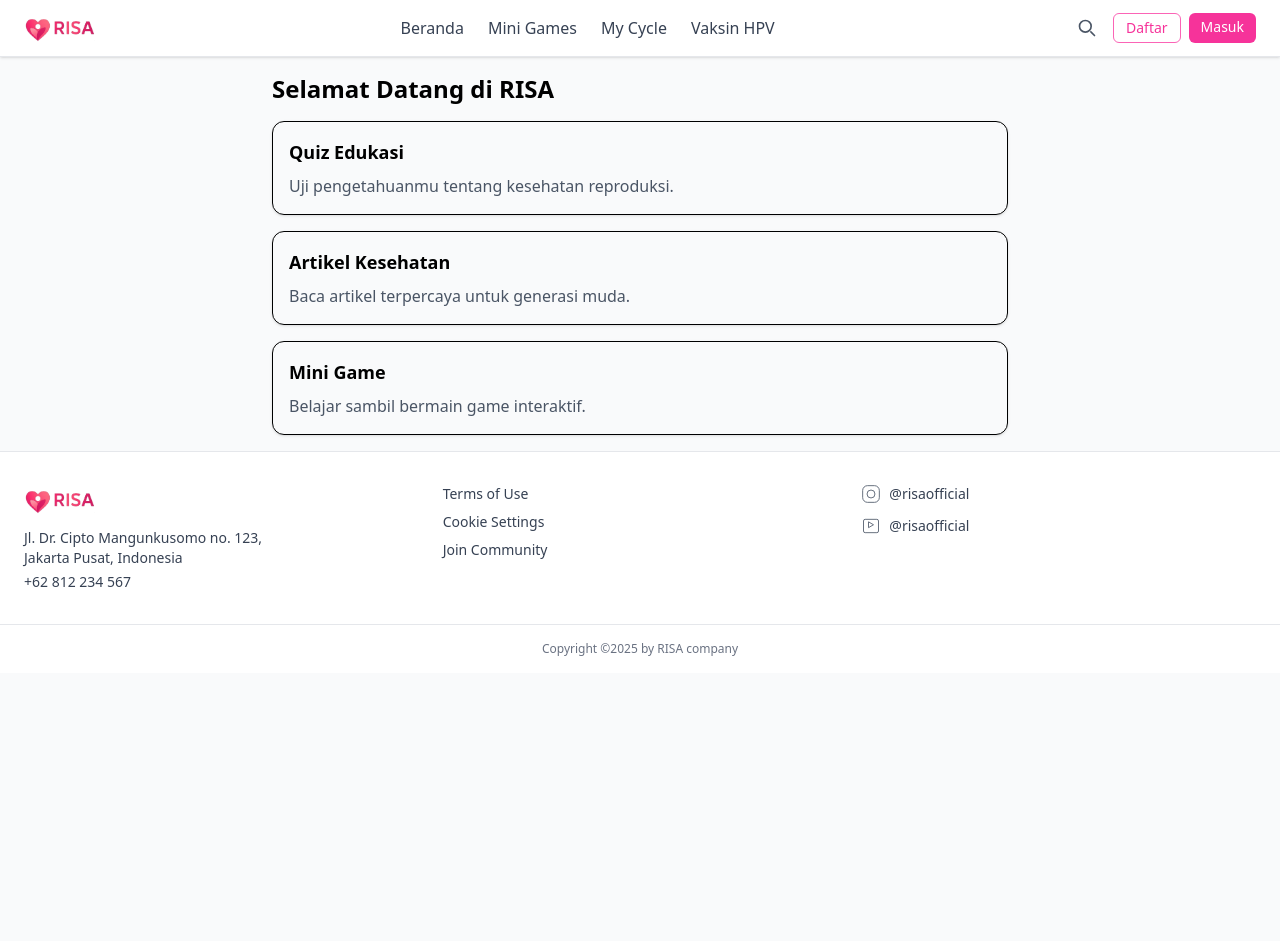
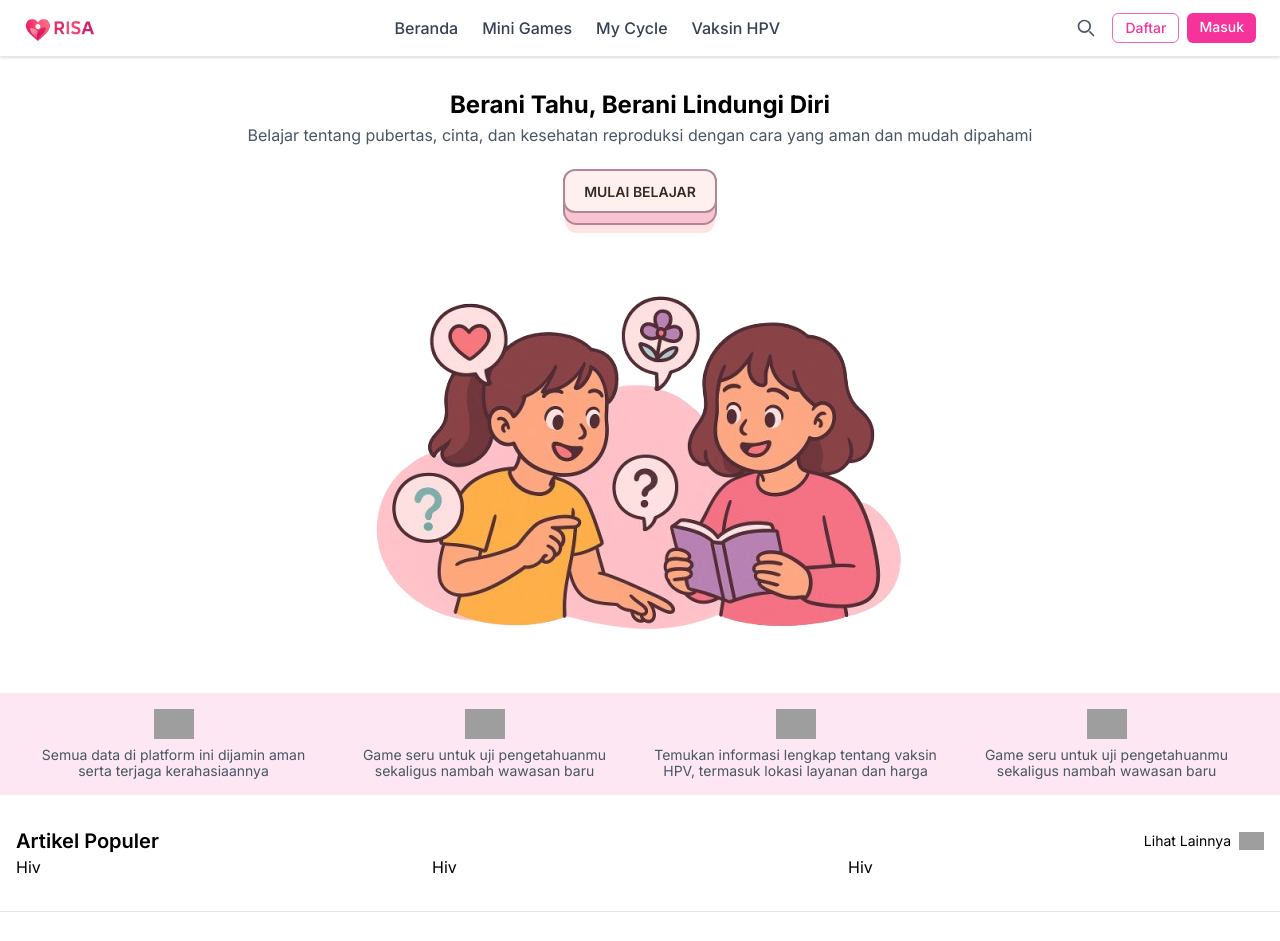
Before and after one commit to RISA-Remaja-Indonesia-Sehat/RISA, a website with bundled scripts: page client/public/index.html in a window 1280 px wide. Shown: the top 941 px of the page. Before the commit the page ends 800 px from the top, so only its background shows below. Built offline with nearby package versions, Linux system fonts and the light colour scheme; grey boxes are pictures that could not be loaded.

Commit message:
add Hero and Features section

```diff
--- a/client/public/index.html
+++ b/client/public/index.html
@@ -6,18 +6,93 @@
     <title>RISA</title>
     <script src="https://cdn.jsdelivr.net/npm/@tailwindcss/browser@4"></script>
     <link rel="stylesheet" href="../src/css/style.css">
+    <link rel="stylesheet" href="../src/css/button.css">
 </head>
 
-<body class="bg-gray-50">
+<body>
   <header id="navbar"></header>
 
-  <main class="max-w-3xl mx-auto p-4">
-    <h1 class="text-2xl font-bold mb-4">Selamat Datang di RISA</h1>
-    <div id="cards" class="grid gap-4"></div>
-  </main>
+  <!-- Hero -->
+  <section class="container my-4 mx-auto">
+    <div class="p-4">
+      <h1 class="text-2xl text-center font-bold mb-3 md:mb-1">Berani Tahu, Berani Lindungi Diri</h1>
+      <p class="text-center text-gray-600 leading-5 mb-6">Belajar tentang pubertas, cinta, dan kesehatan reproduksi dengan cara yang aman dan mudah dipahami</p>
+
+      <div class="w-fit mx-auto mb-10">
+        <button class="button-10" role="button">
+          <span class="text-sm">Mulai Belajar</span>
+        </button>
+      </div>
+
+      <div class="w-fit mx-auto">
+        <img src="./media/hero-image.png" alt="Hero">
+      </div>
+    </div>
+  </section>
+
+  <!-- Features -->
+  <section class="my-4 mx-auto">
+    <div class="bg-pink-100 p-4">
+      <div class="grid grid-cols-2 md:grid-cols-4 text-center text-gray-600 gap-4 px-2.5">
+        <div>
+          <div class="w-fit mx-auto">
+            <img width="40" height="40" src="https://img.icons8.com/ios-filled/50/lock.png" alt="lock"/>
+          </div>
+          <p class="text-sm/4 mt-2">Semua data di platform ini dijamin aman serta terjaga kerahasiaannya</p>
+        </div>
+        <div>
+          <div class="w-fit mx-auto">
+            <img width="40" height="40" src="https://img.icons8.com/glyph-neue/64/trophy.png" alt="trophy"/>
+          </div>
+          <p class="text-sm/4 mt-2">Game seru untuk uji pengetahuanmu sekaligus nambah wawasan baru</p>
+        </div>
+        <div>
+          <div class="w-fit mx-auto">
+            <img width="40" height="40" src="https://img.icons8.com/ios-filled/50/syringe.png" alt="syringe"/>
+          </div>
+          <p class="text-sm/4 mt-2">Temukan informasi lengkap tentang vaksin HPV, termasuk lokasi layanan dan harga</p>
+        </div>
+        <div>
+          <div class="w-fit mx-auto">
+            <img width="40" height="40" src="https://img.icons8.com/ios-filled/50/calendar.png" alt="calendar"/>
+          </div>
+          <p class="text-sm/4 mt-2">Game seru untuk uji pengetahuanmu sekaligus nambah wawasan baru</p>
+        </div>
+      </div>
+    </div>
+  </section>
+
+  <!-- Artikel -->
+   <section class="container my-4 mx-auto">
+    <div class="p-4">
+      <div class="flex justify-between items-center">
+        <h4 class="font-semibold text-xl">Artikel Populer</h4>
+
+        <div class="flex justify-center items-center gap-2">
+          <p class="text-sm">Lihat Lainnya</p>
+          <img width="25" height="25" src="https://img.icons8.com/ios/50/right.png" alt="right"/>
+        </div>
+      </div>
+
+      <div class="grid grid-cols-1 md:grid-cols-3">
+        <div>
+          <div></div>
+          <span>Hiv</span>
+        </div>
+        <div>
+          <div></div>
+          <span>Hiv</span>
+        </div>
+        <div>
+          <div></div>
+          <span>Hiv</span>
+        </div>
+      </div>
+    </div>
+   </section>
 
   <footer id="footer"></footer>
 
-  <script type="module" src="/client/src/js/index.js"></script>
+  <script type="module" src="../src/js/index.js"></script>
 </body>
 </html>
--- /dev/null
+++ b/client/src/css/button.css
@@ -0,0 +1,55 @@
+button.button-10 {
+  touch-action: manipulation;
+  position: relative;
+  display: inline-block;
+  cursor: pointer;
+  outline: none;
+  border: 0;
+  vertical-align: middle;
+  text-decoration: none;
+  font-size: inherit;
+  font-family: inherit;
+}
+button.button-10 {
+  touch-action: manipulation;
+  font-weight: 600;
+  color: #382b22;
+  text-transform: uppercase;
+  padding: 0.5em 1.2em;
+  background: #fff0f0;
+  border: 2px solid #b18597;
+  border-radius: 0.75em;
+  transform-style: preserve-3d;
+  transition: transform 150ms cubic-bezier(0, 0, 0.58, 1), background 150ms cubic-bezier(0, 0, 0.58, 1);
+}
+button.button-10::before {
+  position: absolute;
+  content: "";
+  width: 100%;
+  height: 100%;
+  top: 0;
+  left: 0;
+  right: 0;
+  bottom: 0;
+  background: #f9c4d2;
+  border-radius: inherit;
+  box-shadow: 0 0 0 2px #b18597, 0 0.625em 0 0 #ffe3e2;
+  transform: translate3d(0, 0.75em, -1em);
+  transition: transform 150ms cubic-bezier(0, 0, 0.58, 1), box-shadow 150ms cubic-bezier(0, 0, 0.58, 1);
+}
+button.button-10:hover {
+  background: #ffe9e9;
+  transform: translate(0, 0.25em);
+}
+button.button-10:hover::before {
+  box-shadow: 0 0 0 2px #b18597, 0 0.5em 0 0 #ffe3e2;
+  transform: translate3d(0, 0.5em, -1em);
+}
+button.button-10:active {
+  background: #ffe9e9;
+  transform: translate(0em, 0.75em);
+}
+button.button-10:active::before {
+  box-shadow: 0 0 0 2px #b18597, 0 0 #ffe3e2;
+  transform: translate3d(0, 0, -1em);
+}
--- a/client/src/css/style.css
+++ b/client/src/css/style.css
@@ -1 +1,10 @@
 @import 'tailwindcss';
+
+@import url('https://fonts.googleapis.com/css2?family=Inter:ital,opsz,wght@0,14..32,100..900;1,14..32,100..900&display=swap');
+
+body {
+    font-family: 'Inter', Arial, Helvetica, sans-serif;
+    margin: 0;
+    padding: 0;
+    box-sizing: border-box;
+}
```
Also changed, not shown: package.json (+18 -0 lines), client/public/media/Laboratorium Klinik Prodia.jpg (added), client/public/media/hero-image.png (added), client/public/media/laurier_logo.jpg (added), 3 other files.
